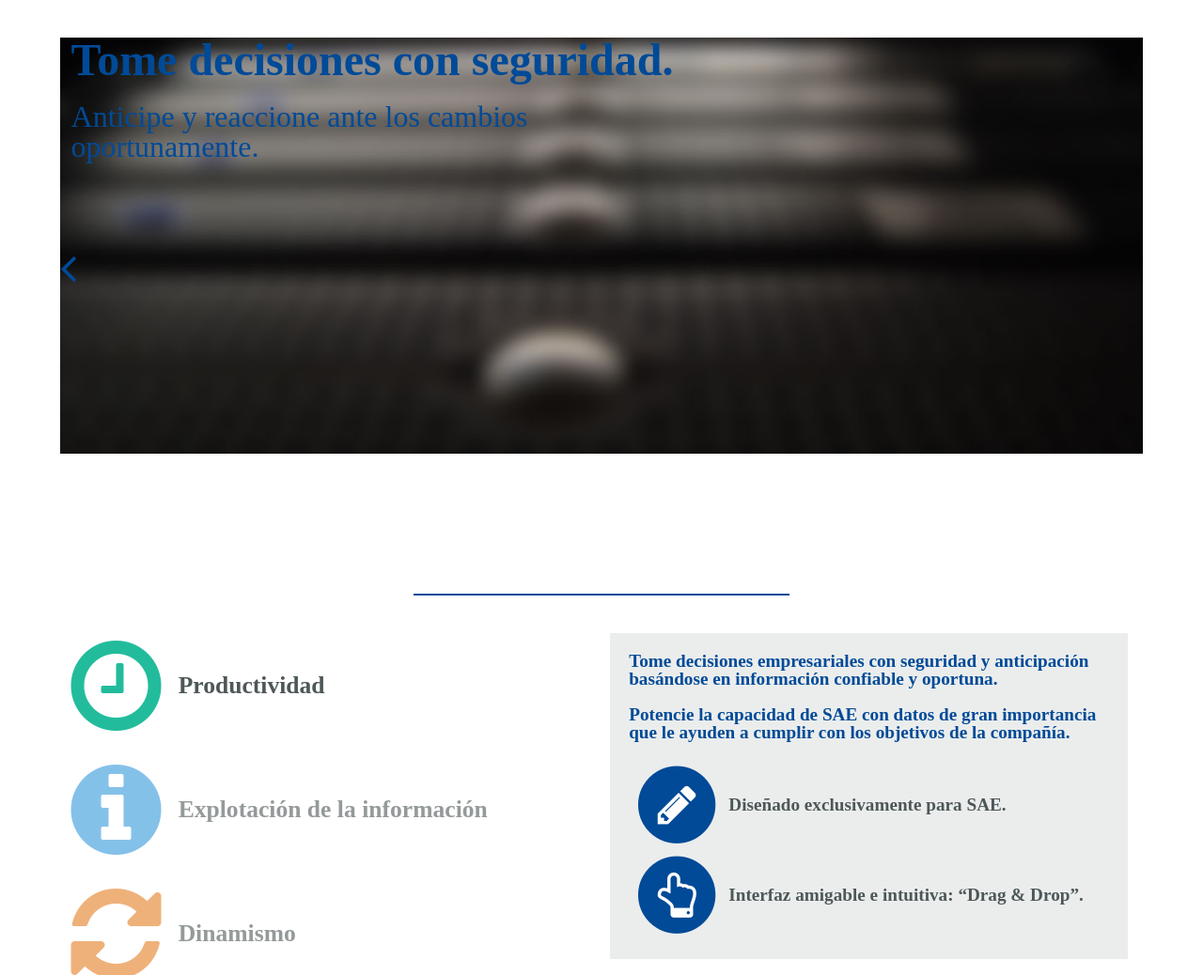
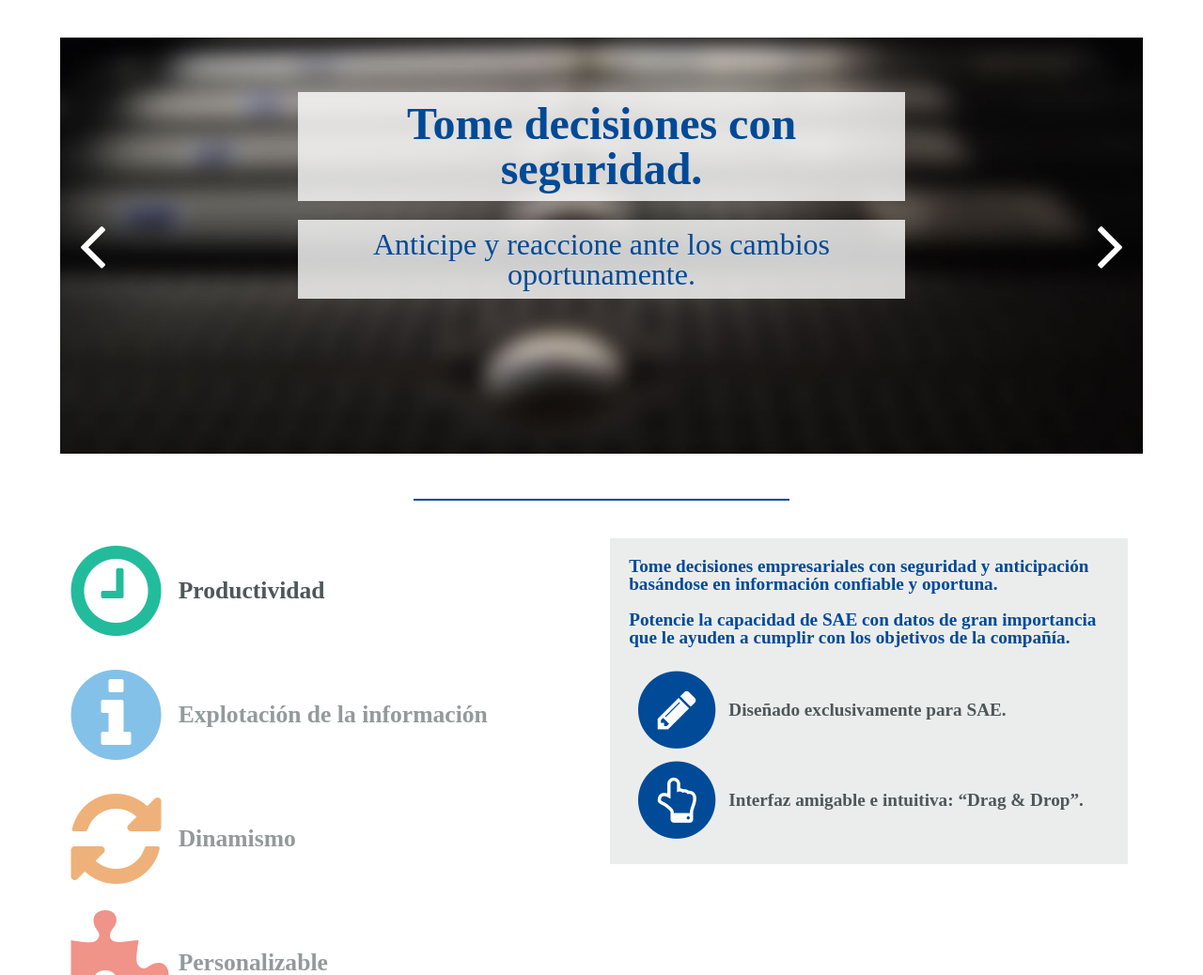
Before and after one commit to zolitariuz/datacross, a PHP site: page / in a window 1280 px wide. Shown: the part 119-1157 px from the top of the page at 94% size. Run offline with PHP 8.4, Linux system fonts and the light colour scheme; some libraries are stand-ins or nearby versions.

Commit message:
slider chicles

```diff
--- a/index.html
+++ b/index.html
@@ -54,38 +54,47 @@
 					<div class="slide clearfix">
 						<img src="images/slider-1.jpg" alt="">
 						<div>
-							<h2 class="text-center">Diseñado exclusivamente para SAE.</h2>
-							<p class="text-center">Explotación de Información de SAE, con una simple conexión.</p>
-							<img class="columna xmall-6 center" src="images/sae.png" alt="SAE">
-							<a href="#" class="boton">Solicita un demo</a>
+							<div class="columna xmall-7 center">
+								<h2 class="text-center">Diseñado exclusivamente para SAE.</h2>
+								<p class="text-center">Explotación de Información de SAE, con una simple conexión.</p>
+								<a href="#" class="boton">Solicita un demo</a>
+							</div>
 						</div>
 					</div><!-- slide -->
 					<div class="slide clearfix">
 						<img src="images/slider-2.jpg" alt="">
-						<div class="columna xmall-7">
-							<h2>Tome decisiones con seguridad.</h2>
-							<p>Anticipe y reaccione ante los cambios oportunamente.</p>
+						<div>
+							<div class="columna xmall-7 center">
+								<h2 class="text-center">Tome decisiones con seguridad.</h2>
+								<p class="text-center">Anticipe y reaccione ante los cambios oportunamente.</p>
+							</div>
 						</div>
 					</div><!-- slide -->
 					<div class="slide clearfix">
 						<img src="images/slider-3.jpg" alt="">
-						<div class="columna xmall-7">
-							<h2>Explote su información.</h2>
-							<p>De forma confiable, rápida y fácil.</p>
+						<div>
+							<div class="columna xmall-7 center">
+								<h2 class="text-center">Explote su información.</h2>
+								<p class="text-center">De forma confiable, rápida y fácil.</p>
+							</div>
 						</div>
 					</div><!-- slide -->
 					<div class="slide clearfix">
 						<img src="images/slider-4.jpg" alt="">
-						<div class="columna xmall-7">
-							<h2>Obtenga reportes instantáneos.</h2>
-							<p>Sin recaptura de la información y sin conocimientos de programación.</p>
+						<div>
+							<div class="columna xmall-7 center">
+								<h2 class="text-center">Obtenga reportes instantáneos.</h2>
+								<p class="text-center">Sin recaptura de la información y sin conocimientos de programación.</p>
+							</div>
 						</div>
 					</div><!-- slide -->
 
 					<div class="cycle-control cycle-prev"><i class="fa fa-angle-left"></i></div>
-    				<div class="cycle-control cycle-next"><i class="fa fa-anhttp://jquery.malsup.com/cycle2/gle-right"></i></div>
+    				<div class="cycle-control cycle-next"><i class="fa fa-angle-right"></i></div>
 
 				</section><!-- slider -->
+
+				<div class="clear"></div>
 
 				<hr class="columna xmall-4 center">
 
--- a/style.less
+++ b/style.less
@@ -276,12 +276,19 @@ nav{ display: inline-block; vertical-align: bottom; width: 70%;
 
 .slider{ position: relative;
 	p{ .font(2em, 1); color: @highlight; }
-	.cycle-control{ color: @highlight; font-size: 3em; position: absolute; top: 40%; cursor: pointer; z-index: 9999;
-		&.cycle-prev{ left: 0; }
-		&.cycle-next{ right: 0; }
+	.cycle-control{ color: @claro; font-size: 5em; position: absolute; top: 40%; cursor: pointer; z-index: 99999;
+		&.cycle-prev{ left: 20px; }
+		&.cycle-next{ right: 20px; }
 	}
 	.slide{ width: 100%;
-		> img{ width: 100%; height: auto; position: absolute; z-index: -1; }
+		> img{ width: 100%; height: auto; position: relative; z-index: -1; }
+		> div{ width: 100%; position: absolute; top: 0; left: 0; z-index: 1;
+			> div{ margin-top: 5%;
+				h2, p{ padding: (@margen/2); background: rgba(255, 255, 255, 0.8);  }
+				p{ margin-bottom: 0; }
+				.boton{ display: block; width: 30%; margin: 1em auto 0 auto; background: @claro; color: @highlight; text-align: center; text-decoration: uppercase; }
+			}
+		}
 	}
 }
 
```
Also changed, not shown: style.css.
